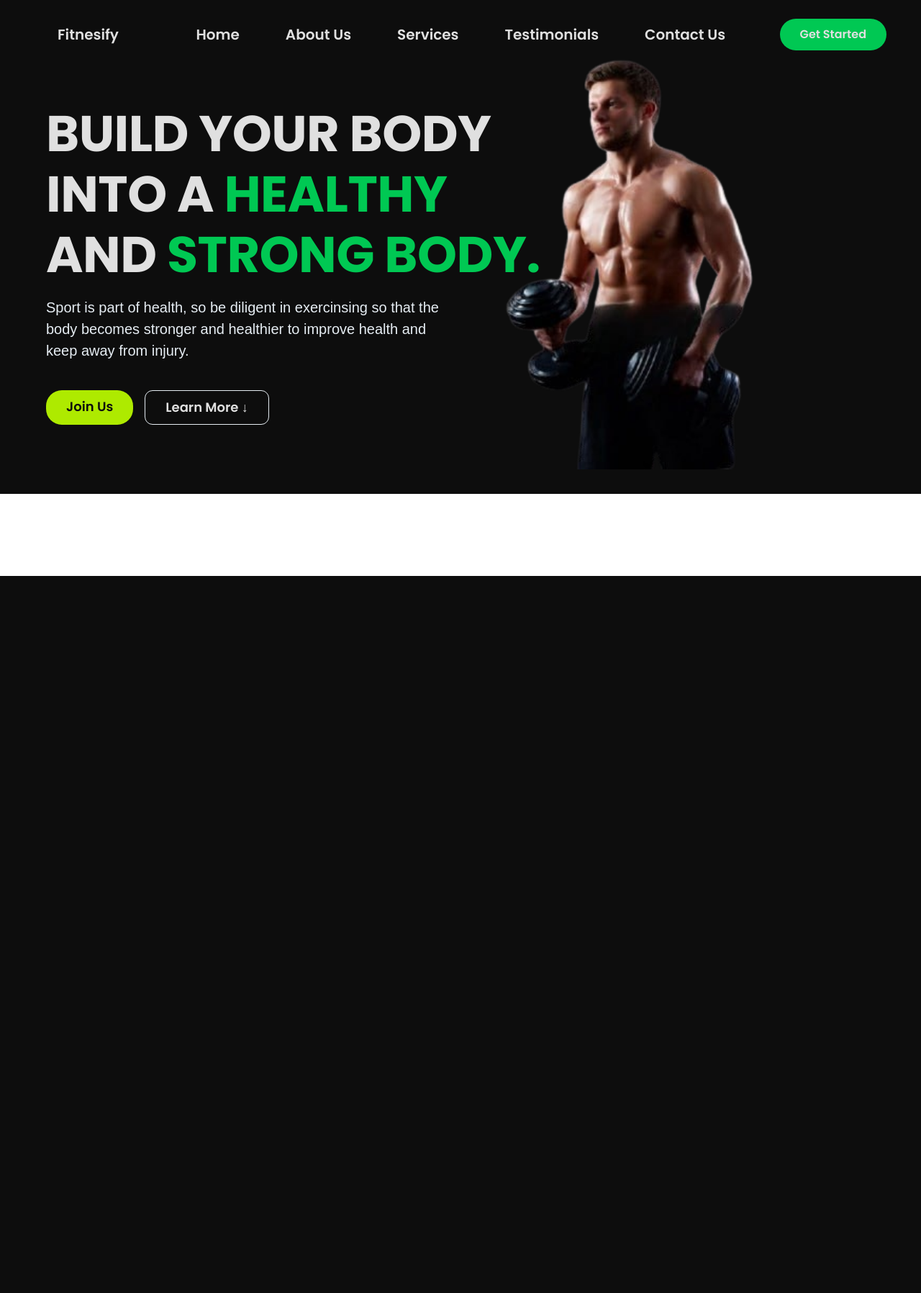
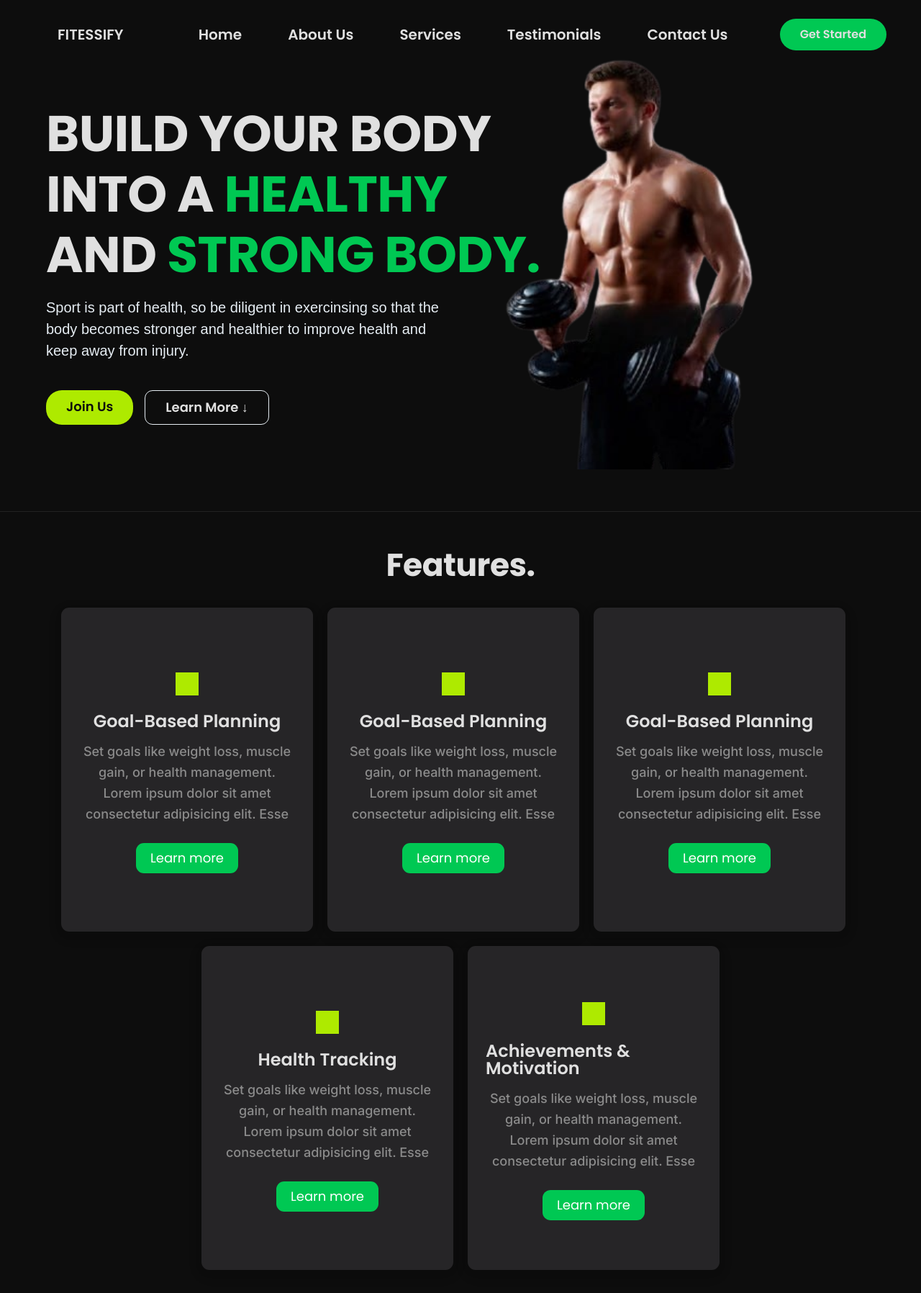
Before and after one commit to okrt12/fitness-tracking-system, a PHP site: page / in a window 1280 px wide. Shown: the whole page at 72% size. Before the commit the page ends 800 px from the top, so only its background shows below. Run offline with PHP 8.4, Linux system fonts and the light colour scheme.

Commit message:
add and style the features section

```diff
--- a/assets/css/general.css
+++ b/assets/css/general.css
@@ -16,6 +16,7 @@
 
   /* Backgrounds & Text */
   --background-color: #0d0d0d; /* Dark Background */
+  --secondary-bg: #1a1f27;
   --text-color: #e0e0e0; /* Light Gray Text */
 
   /* Status Indicators */
--- a/assets/css/index-styles.css
+++ b/assets/css/index-styles.css
@@ -52,6 +52,7 @@ li {
   flex-direction: column;
   align-items: center;
   justify-content: center;
+  margin-bottom: 2.4rem;
 }
 
 .heading-container {
@@ -124,3 +125,101 @@ li {
 
 /* *******************************************************************************
 ***************************** Features ******************************************* */
+.features-section {
+  padding: 4.8rem 0 3.2rem 0;
+  background-color: var(--background-color);
+  border-top: #222 solid 0.1rem;
+}
+
+.features {
+  display: flex;
+  flex-direction: column;
+  justify-content: center;
+  align-items: center;
+}
+
+.features-cards__container {
+  display: grid;
+  grid-template-columns: repeat(3, 1fr);
+  grid-template-rows: 1fr 1fr;
+  align-items: center;
+  justify-content: center;
+  gap: 2rem;
+  margin-top: 3.2rem;
+}
+
+.features-card {
+  background-color: #262527;
+  height: 45rem;
+  width: 35rem;
+  padding: 3.5rem 2.5rem 2.5rem;
+  border-radius: 11px;
+  display: flex;
+  flex-direction: column;
+  align-items: center;
+  justify-content: center;
+  gap: 2.4rem;
+  box-shadow: 0 4px 8px rgba(0, 0, 0, 0.1), 0 6px 20px rgba(0, 0, 0, 0.1);
+}
+
+.feat-cards__bottom {
+  display: flex;
+  align-items: center;
+  justify-content: center;
+  /* grid-template-columns: 1fr 1fr; */
+  gap: 2rem;
+  grid-column: -4 / wrap;
+}
+
+.icon {
+  height: 3.2rem;
+  width: 3.2rem;
+  background-color: var(--primary-hover);
+}
+
+.features-icons {
+}
+
+.feat-cards__detail {
+  display: flex;
+  flex-direction: column;
+  justify-content: center;
+  align-items: center;
+  gap: 1.6rem;
+}
+
+.sub-header {
+  font-family: Poppins, sans-serif;
+  font-size: 2.4rem;
+  font-weight: 600;
+  align-self: flex-start;
+  align-self: center;
+}
+
+.feat-card__description {
+  font-family: Inter, sans-serif;
+  color: #8b8b8b;
+  font-weight: 500;
+  font-size: 1.8rem;
+  text-align: center;
+  line-height: 1.6;
+  margin-bottom: 1rem;
+}
+
+.feat-cards__btn,
+.feat-cards__btn:link,
+.feat-cards__btn:visited {
+  font-family: Poppins, sans-serif;
+  color: #fff;
+  font-size: 1.8rem;
+  background-color: var(--primary-color);
+  padding: 1.2rem 2rem;
+  border-radius: 11px;
+  transition: 0.4s all;
+  cursor: pointer;
+}
+
+.feat-cards__btn:hover,
+.feat-cards__btn:active {
+  background-color: var(--primary-hover);
+}
--- a/index.html
+++ b/index.html
@@ -25,7 +25,7 @@
   <body>
     <header class="header">
       <div class="desktop-nav">
-        <span class="logo btn">Fitnesify</span>
+        <span class="logo btn">FITESSIFY</span>
         <nav class="nav container">
           <ul class="nav-btns__container">
             <li>
@@ -80,7 +80,70 @@
         </div>
       </section>
       <section class="section features-section" id="features">
-        <div class="features"></div>
+        <div class="features container">
+          <h3 class="heading-secondary">Features.</h3>
+          <div class="features-cards__container">
+            <div class="features-card">
+              <span class="icon features-icons"></span>
+              <div class="feat-cards__detail">
+                <span class="sub-header">Goal-Based Planning</span>
+                <p class="feat-card__description">
+                  Set goals like weight loss, muscle gain, or health management.
+                  Lorem ipsum dolor sit amet consectetur adipisicing elit. Esse
+                </p>
+                <a class="feat-cards__btn">Learn more</a>
+              </div>
+            </div>
+            <div class="features-card">
+              <span class="icon features-icons"></span>
+              <div class="feat-cards__detail">
+                <span class="sub-header">Goal-Based Planning</span>
+                <p class="feat-card__description">
+                  Set goals like weight loss, muscle gain, or health management.
+                  Lorem ipsum dolor sit amet consectetur adipisicing elit. Esse
+                </p>
+                <a class="feat-cards__btn">Learn more</a>
+              </div>
+            </div>
+            <div class="features-card">
+              <span class="icon features-icons"></span>
+              <div class="feat-cards__detail">
+                <span class="sub-header">Goal-Based Planning</span>
+                <p class="feat-card__description">
+                  Set goals like weight loss, muscle gain, or health management.
+                  Lorem ipsum dolor sit amet consectetur adipisicing elit. Esse
+                </p>
+                <a class="feat-cards__btn">Learn more</a>
+              </div>
+            </div>
+            <div class="feat-cards__bottom">
+              <div class="features-card card4">
+                <span class="icon features-icons"></span>
+                <div class="feat-cards__detail">
+                  <span class="sub-header">Health Tracking</span>
+                  <p class="feat-card__description">
+                    Set goals like weight loss, muscle gain, or health
+                    management. Lorem ipsum dolor sit amet consectetur
+                    adipisicing elit. Esse
+                  </p>
+                  <a class="feat-cards__btn">Learn more</a>
+                </div>
+              </div>
+              <div class="features-card card5">
+                <span class="icon features-icons"></span>
+                <div class="feat-cards__detail">
+                  <span class="sub-header">Achievements & Motivation</span>
+                  <p class="feat-card__description">
+                    Set goals like weight loss, muscle gain, or health
+                    management. Lorem ipsum dolor sit amet consectetur
+                    adipisicing elit. Esse
+                  </p>
+                  <a class="feat-cards__btn">Learn more</a>
+                </div>
+              </div>
+            </div>
+          </div>
+        </div>
       </section>
       <section class="section how-section" id="how">
         <div class="how"></div>
```
